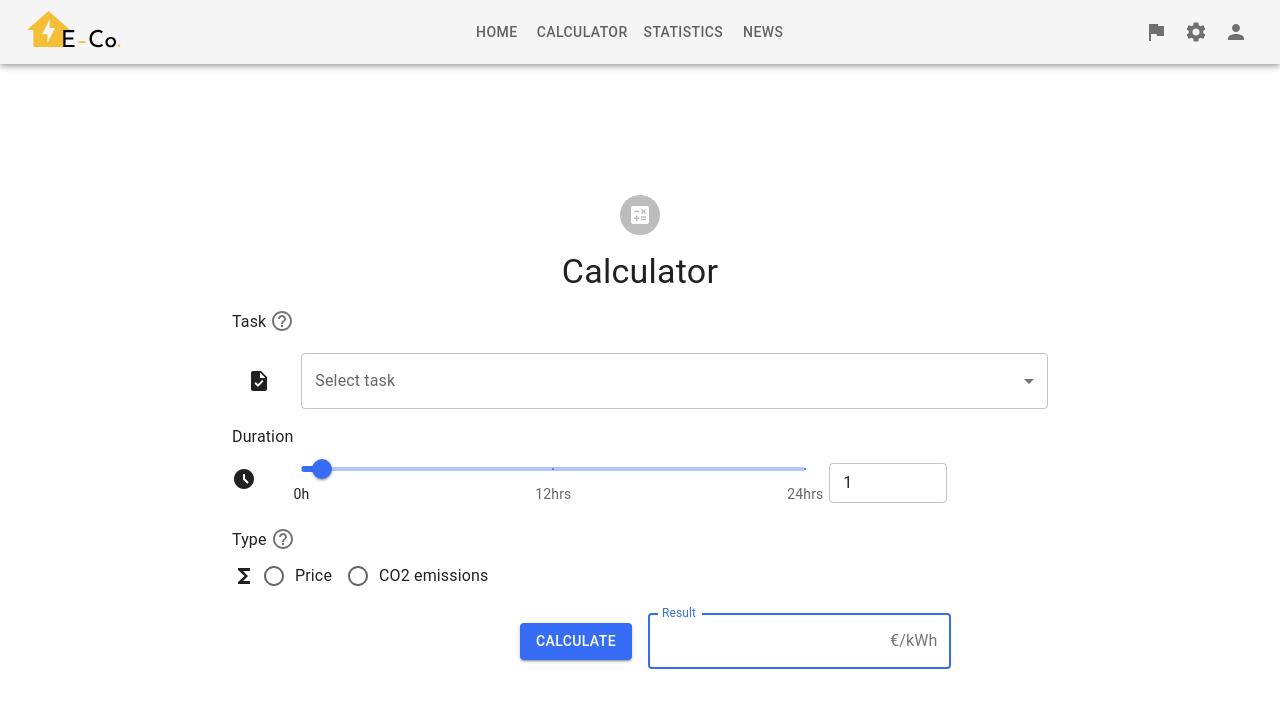
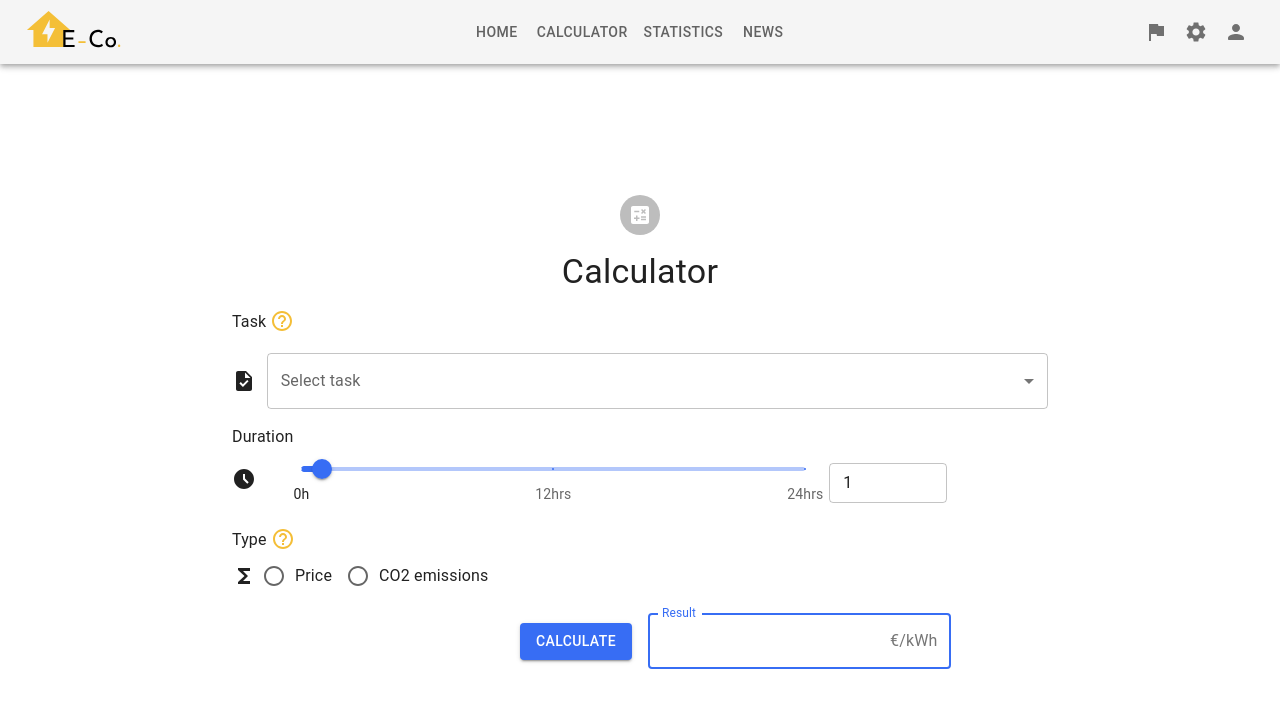
Before and after one commit to jorgenosberg/e-co, a React (Create React App) app: page /e-co/calculator in a window 1280 px wide. Shown: the top 708 px of the page. Built offline with nearby package versions, Linux system fonts and the light colour scheme.

Commit message:
Changed help icon color

```diff
--- a/src/components/CalculatorTool.js
+++ b/src/components/CalculatorTool.js
@@ -240,19 +240,19 @@ function CalculatorTool() {
         <Grid item xs={12}>
           <Typography>
             Task
-            <Tooltip title="Choose which task you are doing in order to help us find your answer">
+            <Tooltip title="Choose which task you are doing in order to help us find your answer" placement="right">
               <IconButton sx={{ p: 0, ml: 0.5, mb: 0.5 }}>
-                <HelpOutlineIcon sx={{ color: "primary" }} fontSize="medium" />
+                <HelpOutlineIcon sx={{ color: "secondary.main" }} fontSize="medium" />
               </IconButton>
             </Tooltip>
           </Typography>
         </Grid>
-        <Grid item xs={1}>
-          <Box display="flex" justifyContent="center" alignItems="center">
+        <Grid item xs={0.5}>
+          <Box display="flex" justifyContent="left" alignItems="left">
             <TaskIcon sx={{ color: "secondary" }} />
           </Box>
         </Grid>
-        <Grid item xs={11}>
+        <Grid item xs={11.5}>
           <FormControl fullWidth>
             <InputLabel id="demo-simple-select-helper-label">
               Select task
@@ -280,10 +280,10 @@ function CalculatorTool() {
           <FormControl>
             <Typography>
               Type
-              <Tooltip title="Select what you want to calculate">
+              <Tooltip title="Select what you want to calculate" placement="right">
                 <IconButton sx={{ p: 0, ml: 0.5, mb: 0.5 }}>
                   <HelpOutlineIcon
-                    sx={{ color: "primary" }}
+                    sx={{ color: "secondary.main" }}
                     fontSize="medium"
                   />
                 </IconButton>
```
